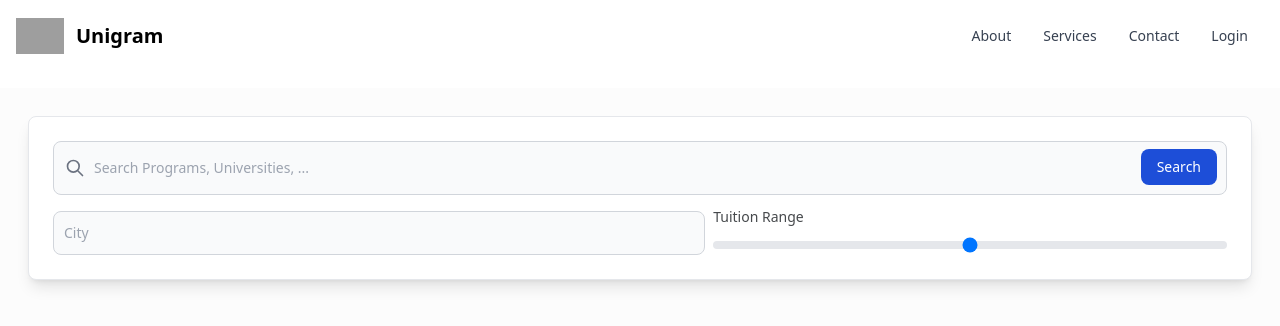
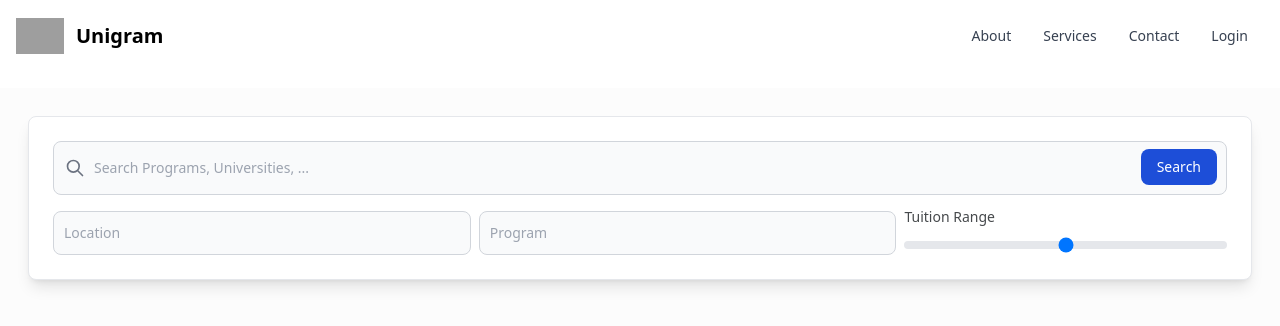
Before and after one commit to urgdsc/24hour-winter-2023-frontend, an Angular app: page /programs-list in a window 1280 px wide. Shown: the top 326 px of the page. Built offline with nearby package versions, Linux system fonts and the light colour scheme; grey boxes are pictures that could not be loaded.

Commit message:
Added program

```diff
--- a/src/app/component/programs-list/programs-list.component.html
+++ b/src/app/component/programs-list/programs-list.component.html
@@ -11,7 +11,8 @@
           <button type="submit" class="text-white absolute right-2.5 bottom-2.5 bg-blue-700 hover:bg-blue-800 focus:ring-4 focus:outline-none focus:ring-blue-300 font-medium rounded-lg text-sm px-4 py-2 dark:bg-blue-600 dark:hover:bg-blue-700 dark:focus:ring-blue-800">Search</button>
         </div>
         <div class="flex flex-row">
-            <input type="text" name="city" id="city" class="w-1/5 mt-4 bg-gray-50 border border-gray-300 text-gray-900 sm:text-sm rounded-lg focus:ring-primary-600 focus:border-primary-600 block w-full p-2.5 dark:bg-gray-700 dark:border-gray-600 dark:placeholder-gray-400 dark:text-white dark:focus:ring-blue-500 dark:focus:border-blue-500" placeholder="City">
+          <input type="text" name="location" id="location" class="mr-2 w-1/5 mt-4 bg-gray-50 border border-gray-300 text-gray-900 sm:text-sm rounded-lg focus:ring-primary-600 focus:border-primary-600 block w-full p-2.5 dark:bg-gray-700 dark:border-gray-600 dark:placeholder-gray-400 dark:text-white dark:focus:ring-blue-500 dark:focus:border-blue-500" placeholder="Location">
+          <input type="text" name="program" id="program" class="w-1/5 mt-4 bg-gray-50 border border-gray-300 text-gray-900 sm:text-sm rounded-lg focus:ring-primary-600 focus:border-primary-600 block w-full p-2.5 dark:bg-gray-700 dark:border-gray-600 dark:placeholder-gray-400 dark:text-white dark:focus:ring-blue-500 dark:focus:border-blue-500" placeholder="Program">
           <div class="ml-2 w-4/5">
             <label for="tuition-range" class="block mb-1 mt-3 text-sm font-medium text-gray-davys-gray dark:text-white">Tuition Range</label>
             <input id="tuition-range" type="range" value="50" class="w-full h-2 bg-gray-200 rounded-lg appearance-none cursor-pointer dark:bg-gray-700">
```
